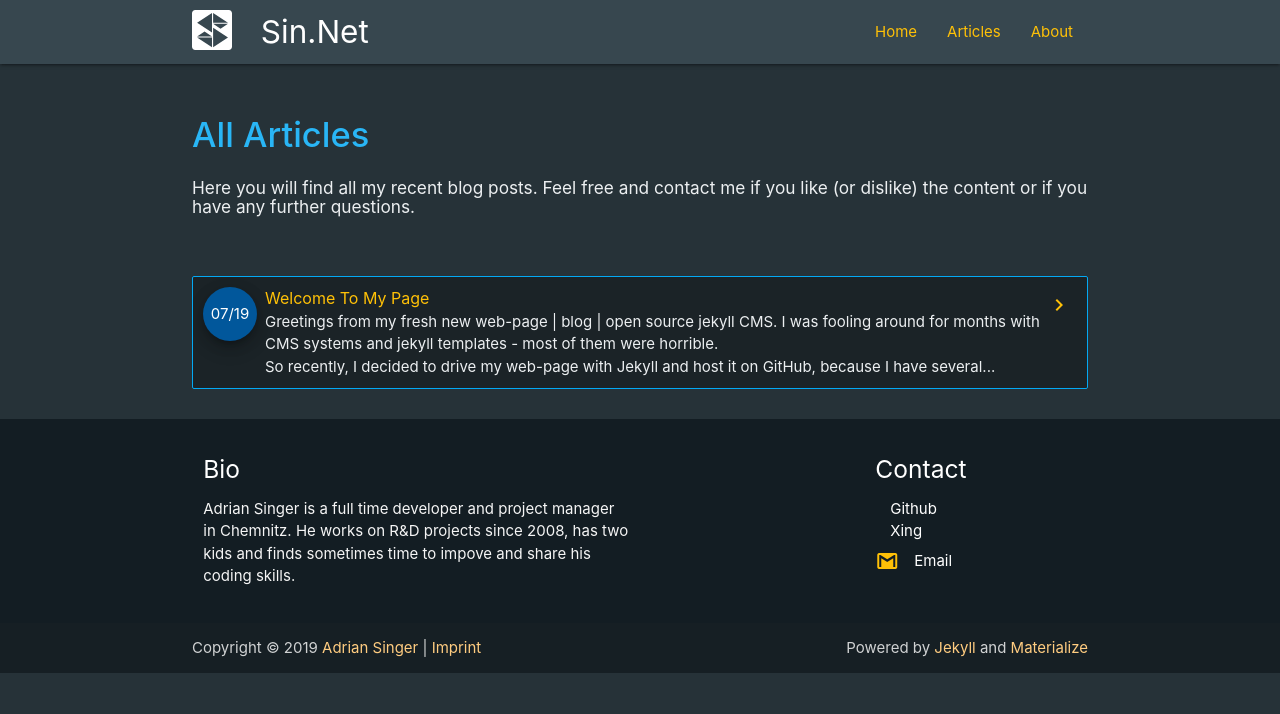
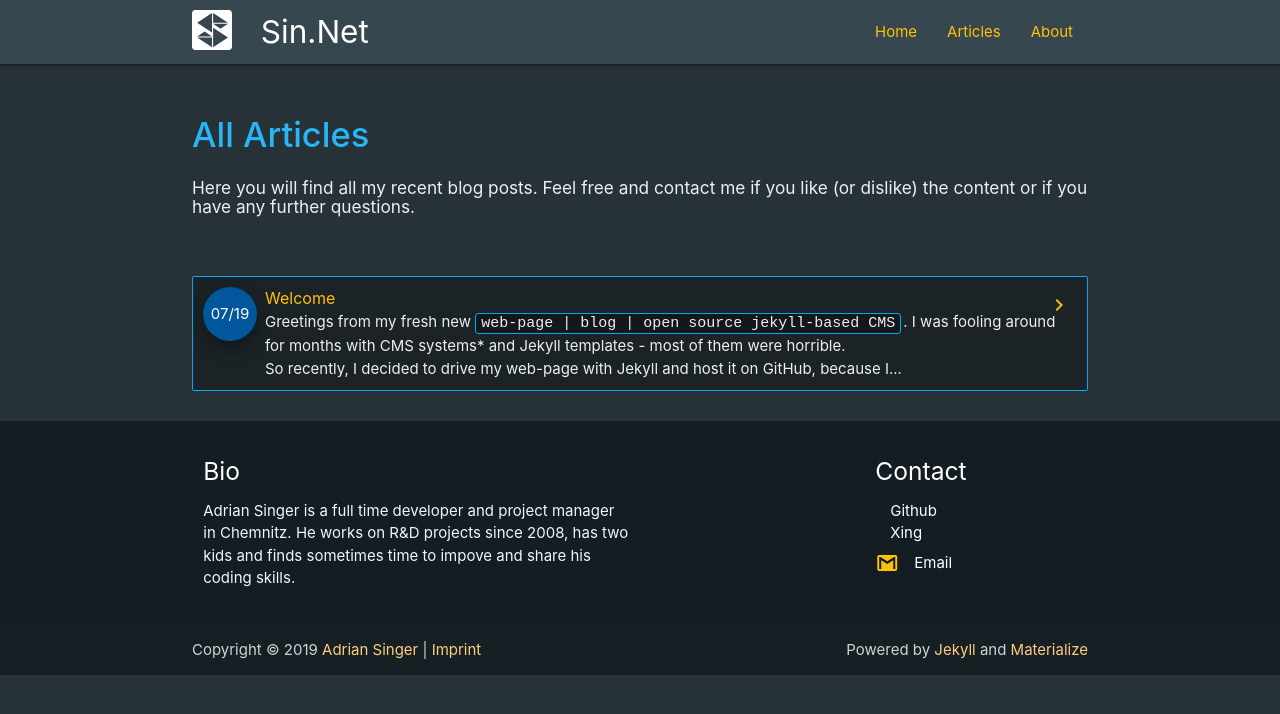
Before and after one commit to adriansinger87/adriansinger87.github.io, a Jekyll site: the page built from articles.html, in a window 1280 px wide. Shown: the top 714 px of the page. Built offline with Jekyll 4.4.1, drawn with Linux system fonts in a browser that asks for light colours; nearby versions of some CDN libraries.

```diff
--- a/_layouts/home.html
+++ b/_layouts/home.html
@@ -80,7 +80,7 @@ layout: default
         <span class="title"><a class="post-link"
             href="{{ post.url | relative_url }}">{{ post.title | escape }}</a></span>
         <p>
-          {{ post.content | truncatewords: 10 }}
+          {{ post.content | truncatewords: 30 }}
         </p>
         <a href="{{ post.url | relative_url }}" class="secondary-content"><i
             class="material-icons">navigate_next</i></a>
--- a/assets/css/theme.css
+++ b/assets/css/theme.css
@@ -13,7 +13,6 @@ i {
     font-size: x-large;
 }
 
-
 nav {
     background-color: #37474f;
 }
@@ -21,7 +20,7 @@ nav ul a {
     color: #ffc107;
 }
 .divider {
-    background-color: rgba(0,0,0,0.2);
+    background-color: rgba(255,255,255,0.5);
 }
 .sidenav {
     background-color: #455a64;
@@ -47,6 +46,11 @@ table.striped>tbody>tr:nth-child(odd) {
 }
 table.highlight>tbody>tr:hover {
     background-color: rgba(255,255,255,0.1);
+}
+
+blockquote {
+    border-left: 3px solid #03a9f4;
+    border-radius: 3px;
 }
 
 .collection {
@@ -84,6 +88,22 @@ figure {
 pre  {
     margin: 0px;
 }
+
+code {
+    font-family: 'Courier New', 'Courier', 'monospace';
+    border: 1px solid #03a9f4;
+    padding: 1px 5px 1px 5px;
+    border-radius: 3px;
+    background-color: rgba(0,0,0,0.3);
+    margin-right: 2px;
+}
+hr {
+    display: block;
+    height: 1px;
+    border: 0;
+    border-top: 1px solid rgba(255,255,255,0.5);
+}
+
 .modal {
     border-radius: 0px;
 }
```
Also changed, not shown: _posts/2016-07-19-welcome-to-my-page.md (deleted, +0 -13 lines), _posts/2016-07-19-welcome.md (added, +28 -0 lines).
